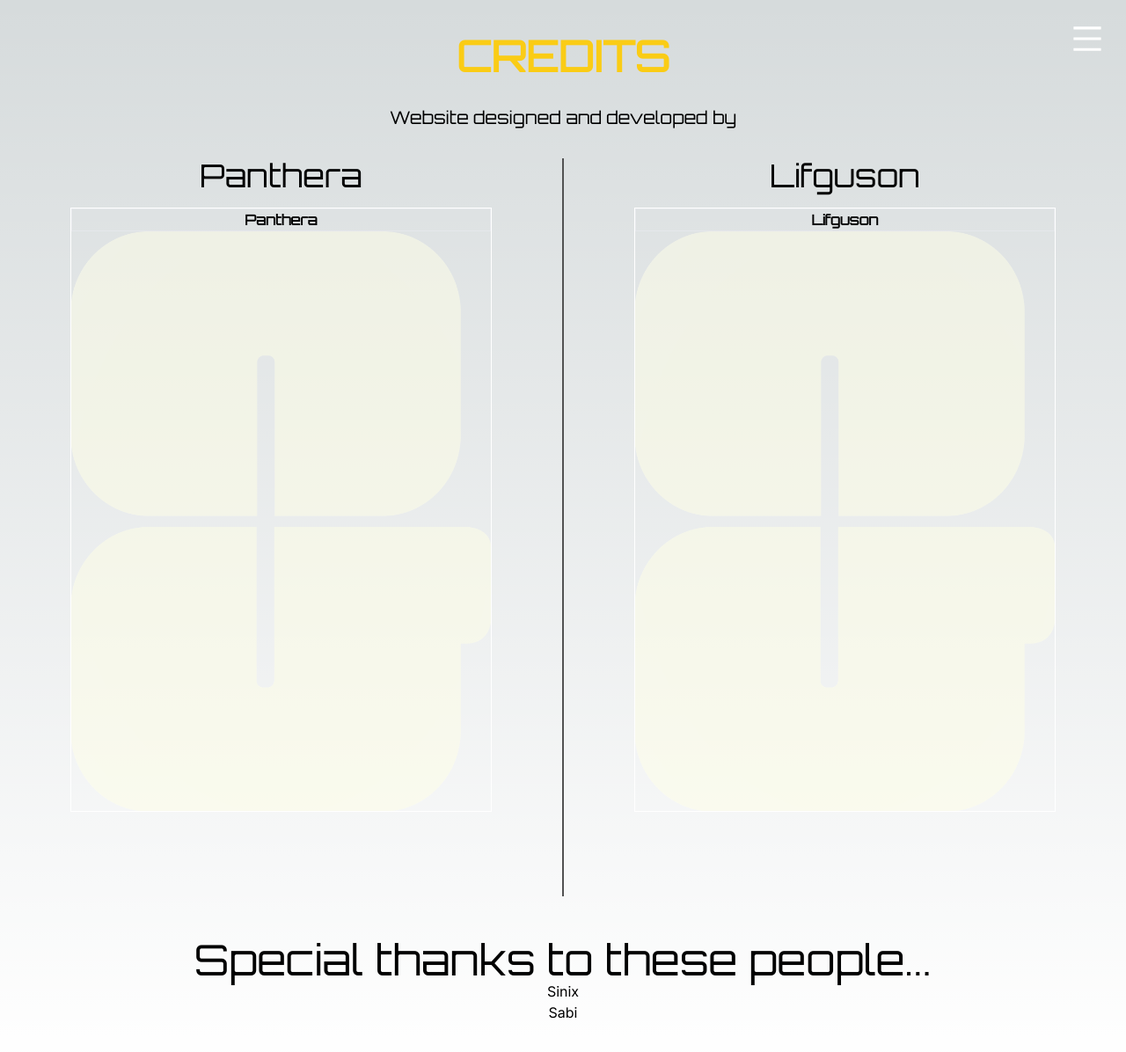
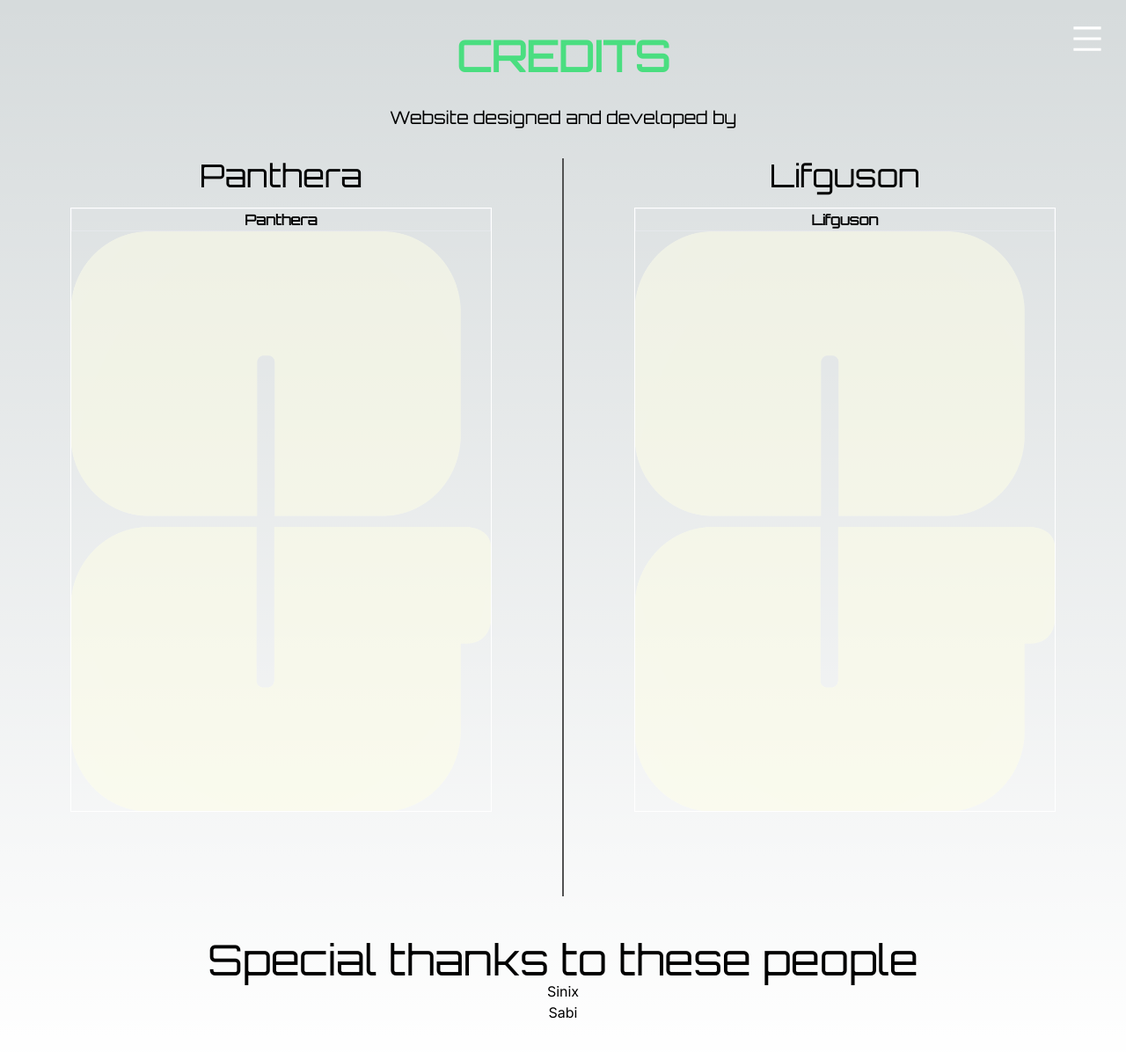
Before and after one commit to p4nthera115/chroma-corps-2.0, a Next.js app: page /credits in a window 1280 px wide. Shown: the top 1196 px of the page at 88% size. Built offline with nearby package versions, Linux system fonts and the light colour scheme.

Commit message:
colour tweak;

```diff
--- a/app/credits/CreditsClient.tsx
+++ b/app/credits/CreditsClient.tsx
@@ -14,7 +14,7 @@ const CreditsClient = () => {
      justify-center
   "
       >
-        <h1 className="font-cyber font-extrabold text-center text-yellow-400 lg:text-5xl md:text-4xl text-4xl mb-8">
+        <h1 className="font-cyber font-extrabold text-center text-green-400 lg:text-5xl md:text-4xl text-4xl mb-8">
           CREDITS
         </h1>
         <h2 className="text-center font-cyber mb-8 md:text-xl sm:text-lg text-lg">
@@ -120,7 +120,7 @@ const CreditsClient = () => {
         </div>
         <div className="flex flex-col mb-12">
           <h2 className="font-cyber text-5xl text-center">
-            Special thanks to these people...
+            Special thanks to these people
           </h2>
           <div className="flex flex-col text-center">
             <p>Sinix</p>
```
